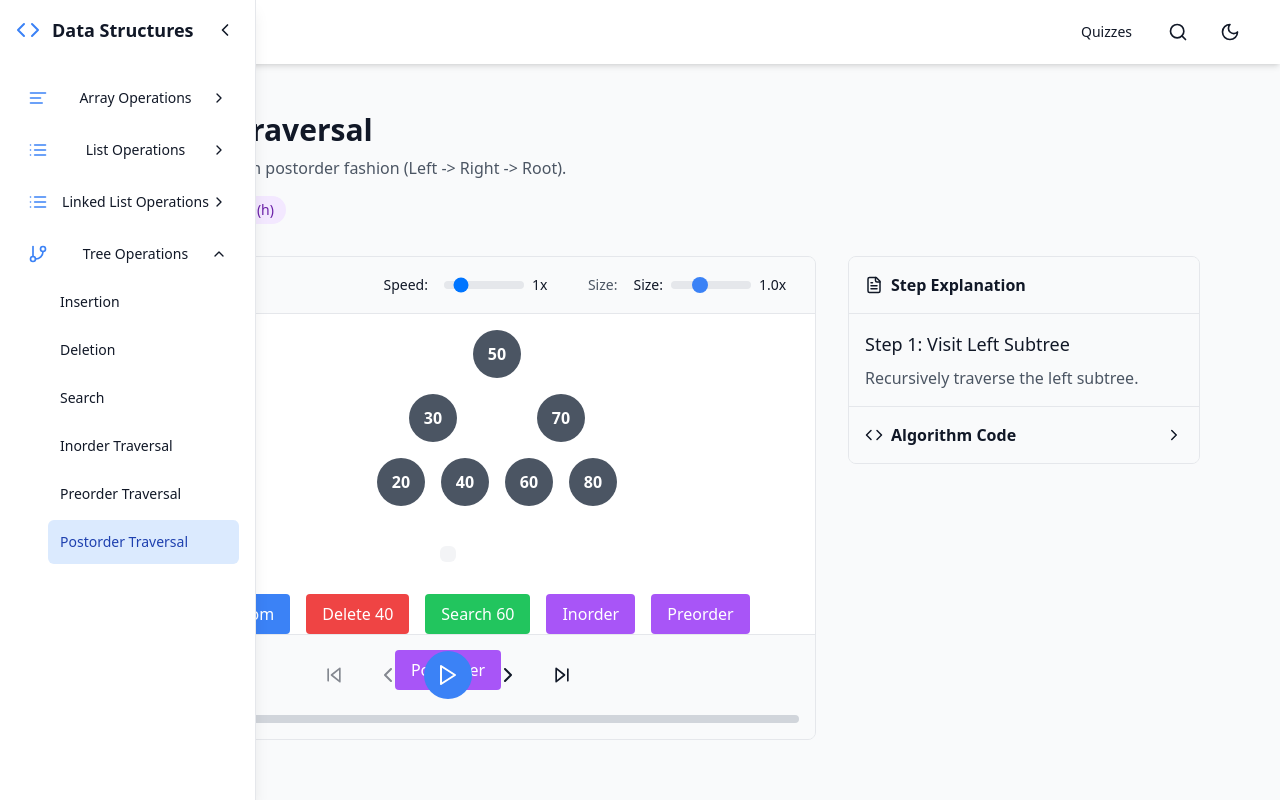
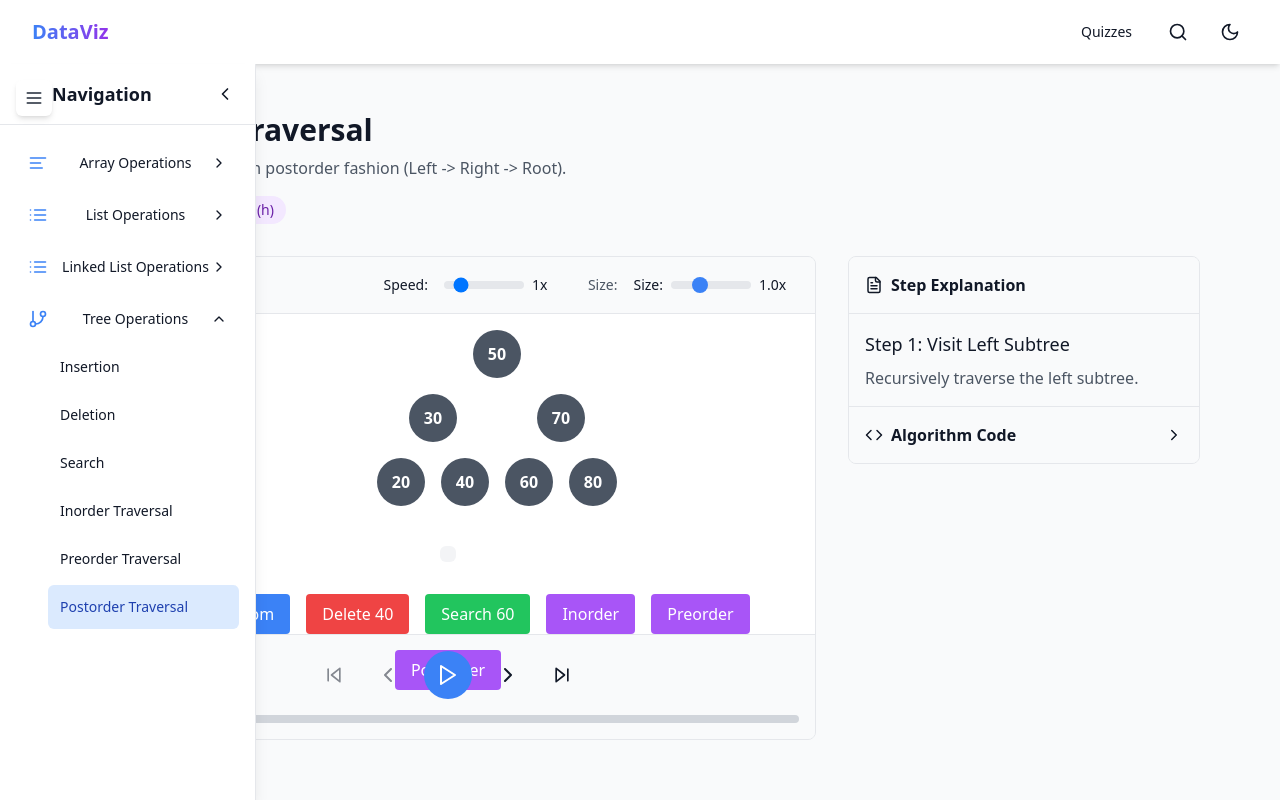
Before and after one commit to opadasaleh/Datastructure, a React (Vite) app: page /algorithms/tree-traverse-postorder in a window 1280 px wide. Built offline with nearby package versions, Linux system fonts and the light colour scheme.

Commit message:
Add sidebar toggle functionality

```diff
--- a/src/App.tsx
+++ b/src/App.tsx
@@ -2,6 +2,7 @@ import React from 'react';
 import { BrowserRouter as Router, Routes, Route } from 'react-router-dom';
 import { ThemeProvider } from './contexts/ThemeContext';
 import { VisualizationProvider } from './contexts/VisualizationContext';
+import { SidebarProvider } from './contexts/SidebarContext';
 import Layout from './components/layout/Layout';
 import HomePage from './pages/HomePage';
 import AlgorithmVisualizer from './pages/AlgorithmVisualizer';
@@ -12,6 +13,7 @@ const App: React.FC = () => {
   return (
     <ThemeProvider>
       <VisualizationProvider>
+        <SidebarProvider>
           <Router>
             <Layout>
               <Routes>
@@ -23,6 +25,7 @@ const App: React.FC = () => {
               </Routes>
             </Layout>
           </Router>
+        </SidebarProvider>
       </VisualizationProvider>
     </ThemeProvider>
   );
--- a/src/components/layout/Layout.tsx
+++ b/src/components/layout/Layout.tsx
@@ -2,6 +2,7 @@ import React from 'react';
 import Navbar from './Navbar';
 import Sidebar from './Sidebar';
 import { useTheme } from '../../contexts/ThemeContext';
+import { useSidebar } from '../../contexts/SidebarContext';
 import { useLocation } from 'react-router-dom';
 
 interface LayoutProps {
@@ -10,6 +11,7 @@ interface LayoutProps {
 
 const Layout: React.FC<LayoutProps> = ({ children }) => {
   const { theme } = useTheme();
+  const { isSidebarVisible } = useSidebar();
   const location = useLocation();
 
   // Check if we should show the sidebar based on current route
@@ -23,10 +25,11 @@ const Layout: React.FC<LayoutProps> = ({ children }) => {
     `}>
       <Navbar />
       <div className="flex-1 flex">
-        {shouldShowSidebar && <Sidebar />}
+        {shouldShowSidebar && isSidebarVisible && <Sidebar />}
         <main className={`
           flex-1 overflow-y-auto p-4 md:p-8 lg:p-12
           transition-all duration-300
+          ${shouldShowSidebar && isSidebarVisible ? 'lg:ml-0' : ''}
         `}>
           <div className="max-w-7xl mx-auto">
             {children}
--- a/src/components/layout/Sidebar.tsx
+++ b/src/components/layout/Sidebar.tsx
@@ -3,9 +3,10 @@ import { Link, useLocation } from 'react-router-dom';
 import {
   ChevronDown, ChevronRight, ChevronLeft,
   AlignLeft, GitBranch, Network, Database,
-  BarChart2, Binary, Share2, Grid2X2, List, Code, Menu
+  BarChart2, Binary, Share2, Grid2X2, List, Code, Menu, X
 } from 'lucide-react';
 import { useTheme } from '../../contexts/ThemeContext';
+import { useSidebar } from '../../contexts/SidebarContext';
 
 interface SidebarItemProps {
   title: string;
@@ -248,6 +249,7 @@ const SIDEBAR_ITEMS = [
 // Main Sidebar component
 const Sidebar: React.FC = () => {
   const { theme } = useTheme();
+  const { toggleSidebar } = useSidebar();
   const [isCollapsed, setIsCollapsed] = useState(false);
   const [isMobileOpen, setIsMobileOpen] = useState(false);
   const location = useLocation();
@@ -257,7 +259,7 @@ const Sidebar: React.FC = () => {
     setIsMobileOpen(false);
   }, [location.pathname]);
 
-  const toggleSidebar = useCallback(() => {
+  const toggleCollapse = useCallback(() => {
     setIsCollapsed(prev => !prev);
   }, []);
 
@@ -267,13 +269,27 @@ const Sidebar: React.FC = () => {
       <button
         onClick={() => setIsMobileOpen(!isMobileOpen)}
         className={`
-          fixed top-4 left-4 z-40 lg:hidden
+          fixed top-20 left-4 z-40 lg:hidden
           p-2 rounded-md
           ${theme === 'dark' ? 'bg-gray-800 text-white' : 'bg-white text-gray-800'}
           shadow-md
         `}
       >
         <Menu size={24} />
+      </button>
+
+      {/* Desktop toggle button */}
+      <button
+        onClick={toggleSidebar}
+        className={`
+          fixed top-20 left-4 z-40 hidden lg:block
+          p-2 rounded-md
+          ${theme === 'dark' ? 'bg-gray-800 text-white hover:bg-gray-700' : 'bg-white text-gray-800 hover:bg-gray-100'}
+          shadow-md transition-colors duration-200
+        `}
+        title="Toggle Sidebar"
+      >
+        <Menu size={20} />
       </button>
 
       {/* Mobile sidebar backdrop */}
@@ -289,7 +305,7 @@ const Sidebar: React.FC = () => {
       {/* Sidebar */}
       <div
         className={`
-          fixed top-0 left-0 h-full z-30
+          fixed top-16 left-0 h-[calc(100vh-4rem)] z-30
           transition-all duration-300 ease-in-out
           ${isCollapsed ? 'w-20' : 'w-64'}
           ${isMobileOpen ? 'translate-x-0' : '-translate-x-full lg:translate-x-0'}
@@ -301,16 +317,18 @@ const Sidebar: React.FC = () => {
         {/* Sidebar content */}
         <div className="h-full flex flex-col">
           {/* Header */}
-          <div className="p-4 flex items-center justify-between">
+          <div className="p-4 flex items-center justify-between border-b border-gray-200 dark:border-gray-700">
             <div className="flex items-center space-x-3">
               <Code size={24} className="text-blue-500" />
               {!isCollapsed && (
-                <span className="text-lg font-semibold">Data Structures</span>
+                <span className="text-lg font-semibold">Navigation</span>
               )}
             </div>
+            <div className="flex items-center space-x-2">
               <button
-              onClick={() => setIsCollapsed(!isCollapsed)}
+                onClick={toggleCollapse}
                 className="p-1 rounded-md hover:bg-gray-100 dark:hover:bg-gray-800 hidden lg:block"
+                title={isCollapsed ? "Expand sidebar" : "Collapse sidebar"}
               >
                 {isCollapsed ? (
                   <ChevronRight size={20} />
@@ -318,14 +336,35 @@ const Sidebar: React.FC = () => {
                   <ChevronLeft size={20} />
                 )}
               </button>
+              <button
+                onClick={() => setIsMobileOpen(false)}
+                className="p-1 rounded-md hover:bg-gray-100 dark:hover:bg-gray-800 lg:hidden"
+              >
+                <X size={20} />
+              </button>
+            </div>
           </div>
 
           {/* Navigation */}
           <div className="flex-1 overflow-y-auto">
             <div className="p-4">
               <nav className="space-y-1">
-                {SIDEBAR_ITEMS.map((item, index) => (
+                {!isCollapsed && SIDEBAR_ITEMS.map((item, index) => (
                   <SidebarItem key={index} {...item} />
+                ))}
+                {isCollapsed && SIDEBAR_ITEMS.map((item, index) => (
+                  <div key={index} className="mb-2">
+                    <div
+                      className={`
+                        p-3 rounded-md flex justify-center
+                        ${theme === 'dark' ? 'hover:bg-gray-700' : 'hover:bg-gray-200'}
+                        transition-colors duration-200
+                      `}
+                      title={item.title}
+                    >
+                      <span className="text-blue-500">{item.icon}</span>
+                    </div>
+                  </div>
                 ))}
               </nav>
             </div>
--- /dev/null
+++ b/src/contexts/SidebarContext.tsx
@@ -0,0 +1,35 @@
+import React, { createContext, useContext, useState } from 'react';
+
+interface SidebarContextType {
+  isSidebarVisible: boolean;
+  toggleSidebar: () => void;
+  setSidebarVisible: (visible: boolean) => void;
+}
+
+const SidebarContext = createContext<SidebarContextType | undefined>(undefined);
+
+export const SidebarProvider: React.FC<{ children: React.ReactNode }> = ({ children }) => {
+  const [isSidebarVisible, setIsSidebarVisible] = useState(true);
+
+  const toggleSidebar = () => {
+    setIsSidebarVisible(prev => !prev);
+  };
+
+  const setSidebarVisible = (visible: boolean) => {
+    setIsSidebarVisible(visible);
+  };
+
+  return (
+    <SidebarContext.Provider value={{ isSidebarVisible, toggleSidebar, setSidebarVisible }}>
+      {children}
+    </SidebarContext.Provider>
+  );
+};
+
+export const useSidebar = () => {
+  const context = useContext(SidebarContext);
+  if (context === undefined) {
+    throw new Error('useSidebar must be used within a SidebarProvider');
+  }
+  return context;
+};
```
Lines whose indentation alone changed are shown as unchanged.
